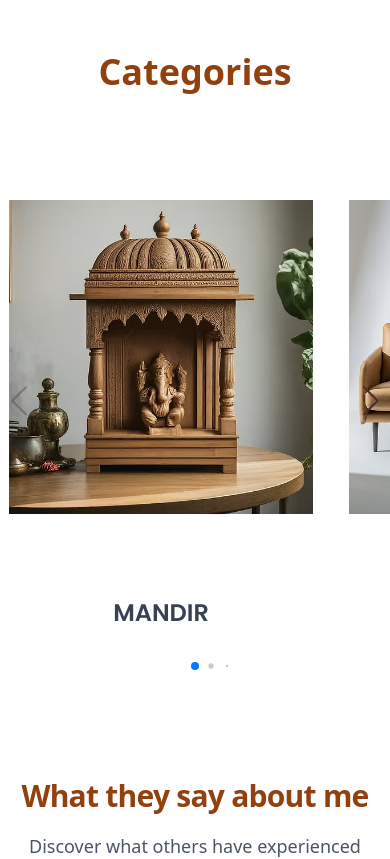
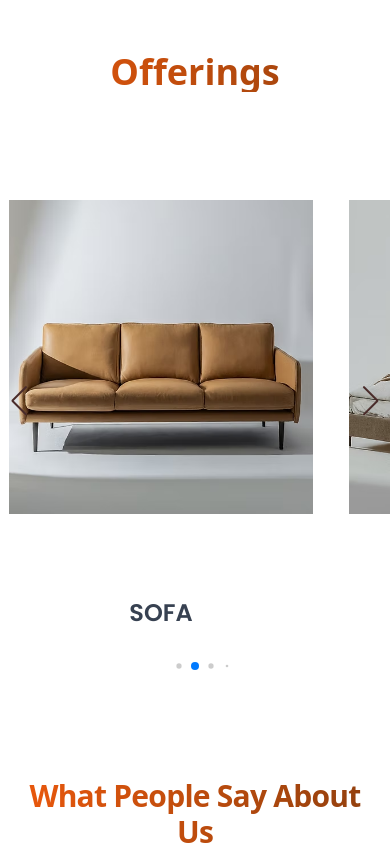
Before and after one commit to vijaykanwal90/furnoExpresss, a Next.js app: page / in a window 390 px wide. Shown: the part 800-1659 px from the top of the page. Built offline with nearby package versions, Linux system fonts and the light colour scheme.

Commit message:
all changes added

```diff
--- a/app/globals.css
+++ b/app/globals.css
@@ -4,6 +4,7 @@
 
 body {
   font-family: Arial, Helvetica, sans-serif;
+  scroll-behavior: smooth;
 }
 
 html, body {
--- a/components/About.tsx
+++ b/components/About.tsx
@@ -30,8 +30,8 @@ export function About(){
             </button>
           </div>
         </div>
-        <CardContainer className="inter-var py-0">
-      <CardBody className=" relative group/card  dark:hover:shadow-2xl dark:hover:shadow-emerald-500/[0.1] bg-black border-white/[0.2] w-auto sm:w-[40rem] sm-h-[30rem] rounded-xl  border ">
+        <CardContainer className="inter-var py-0 sm:h-[30rem]">
+      <CardBody className=" relative group/card  dark:hover:shadow-2xl dark:hover:shadow-emerald-500/[0.1] bg-white border-white/[0.2] w-auto sm:w-[30rem] rounded-xl  border ">
 
 
         <CardItem translateZ="100" className="w-full ">
--- a/components/Categories.tsx
+++ b/components/Categories.tsx
@@ -66,7 +66,7 @@ const Categories: React.FC = () => {
 
   return (
     <div
-      className="categories-container px-4 sm:px-6 lg:px-8"
+      className=" categories-container px-4 sm:px-6 lg:px-8" id="offerings"
       style={{
         maxWidth: '1400px',
         margin: '0 auto',
@@ -74,8 +74,8 @@ const Categories: React.FC = () => {
         padding: '80px 0px'
       }}
     >
-      <h1 className="text-center mb-8 font-sans font-bold text-4xl sm:text-3xl md:text-4xl text-amber-800">
-        Categories
+      <h1 className="text-center mb-8 font-sans font-bold text-4xl sm:text-3xl md:text-4xl bg-gradient-to-r from-orange-600 to-amber-800 text-transparent bg-clip-text">
+        Offerings
       </h1>
 
       <Swiper
@@ -97,8 +97,8 @@ const Categories: React.FC = () => {
           padding: '0 1px',
           position: 'relative',
           ...{
-            '--swiper-navigation-color': '#4a2c2a' as any,
-            '--swiper-navigation-size': '30px' as any
+            '--swiper-navigation-color': '#4a2c2a' as unknown,
+            '--swiper-navigation-size': '30px' as unknown
           }
         }}
       >
--- a/components/Footer.tsx
+++ b/components/Footer.tsx
@@ -30,7 +30,7 @@ export function Footer() {
         <div className="bg-black bg-opacity-10 flex flex-col items-center justify-center h-full">
           <div className="text-center px-4">
             <h2 className="text-2xl sm:text-3xl md:text-4xl font-bold text-white mb-4">
-              Let's Build Your Dream Space
+              Let&apos;s Build Your Dream Space
             </h2>
             <p className="text-base sm:text-lg md:text-lg text-white mb-6 px-4 max-w-2xl mx-auto">
               Contact us today to transform your space with innovative design and quality furniture.
@@ -49,7 +49,7 @@ export function Footer() {
         <div className="grid grid-cols-1 md:grid-cols-2 lg:grid-cols-4 gap-8 mt-24">
           {/* Company Info */}
           <div>
-            <h3 className="text-2xl font-bold mb-4">FurniTech</h3>
+            <h3 className="text-2xl font-bold mb-4">FurnoExpress</h3>
             <p className="mb-4">Revolutionizing furniture with AI and cutting-edge technology.</p>
             <div className="flex space-x-4">
               <a href="#" className="hover:text-wood-light">
@@ -146,7 +146,7 @@ export function Footer() {
 
         {/* Bottom Bar */}
         <div className="mt-8 pt-8 border-t border-wood-medium flex flex-col sm:flex-row justify-between items-center mb-10 ">
-          <p>&copy; {new Date().getFullYear()} FurniTech. All rights reserved.</p>
+          <p>&copy; {new Date().getFullYear()} FurnoExpress. All rights reserved.</p>
           <div className="mt-4 sm:mt-0">
             <Link href="/terms" className="hover:text-wood-light transition-colors duration-300 mr-4">
               Terms of Service
--- a/components/ui/animated-testimonials.tsx
+++ b/components/ui/animated-testimonials.tsx
@@ -85,8 +85,8 @@ export const AnimatedTestimonials = ({
   return (
     <div className="max-w-sm md:max-w-4xl mx-auto antialiased font-sans px-4 md:px-8 lg:px-12 py-1 mb-40">
       <div className="text-center mb-16 py-4">
-        <h2 className="text-3xl font-bold tracking-tight text-#333 dark:text-white sm:text-4xl">
-          What they say about me
+        <h2 className="text-3xl font-bold tracking-tight bg-gradient-to-r from-orange-600 to-amber-800 text-transparent bg-clip-text sm:text-4xl">
+          What People Say About Us
         </h2>
         <p className="mt-4 text-lg leading-8 text-gray-600 dark:text-gray-300">
           Discover what others have experienced working with me
```
